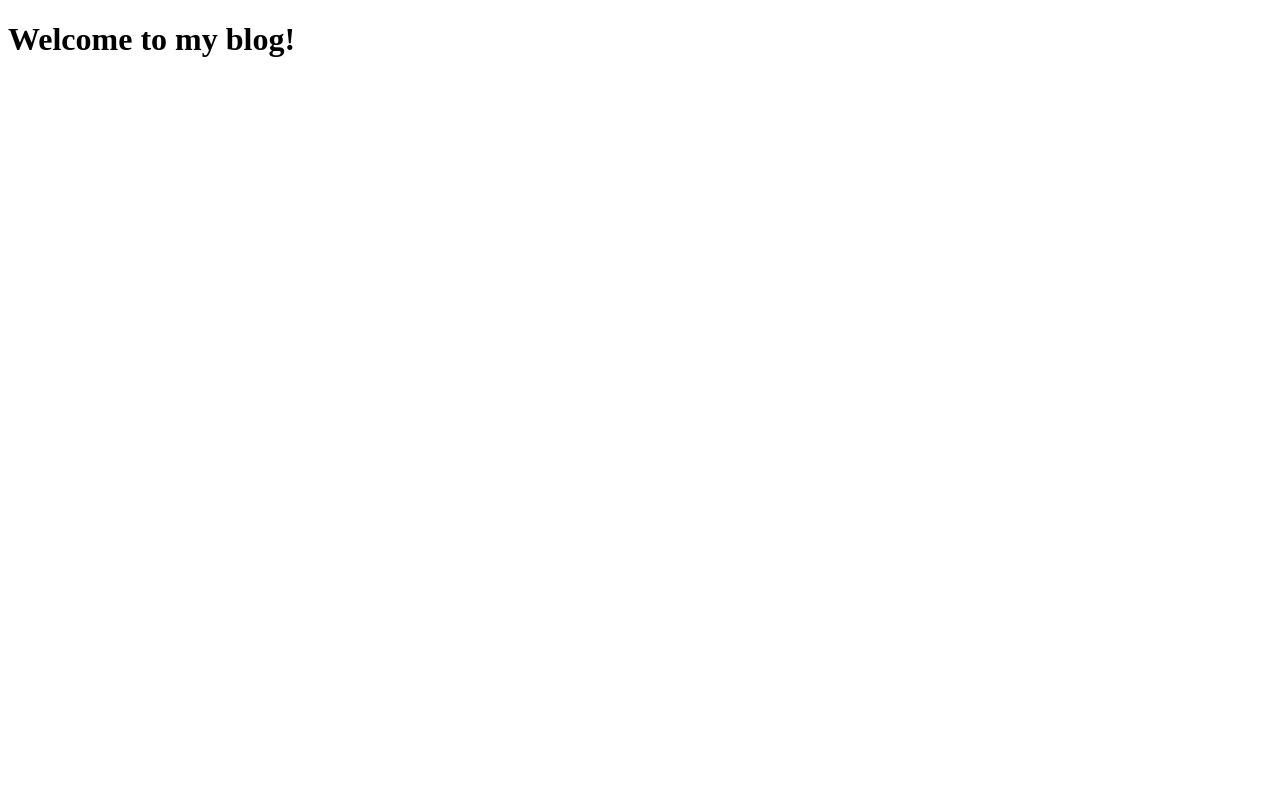
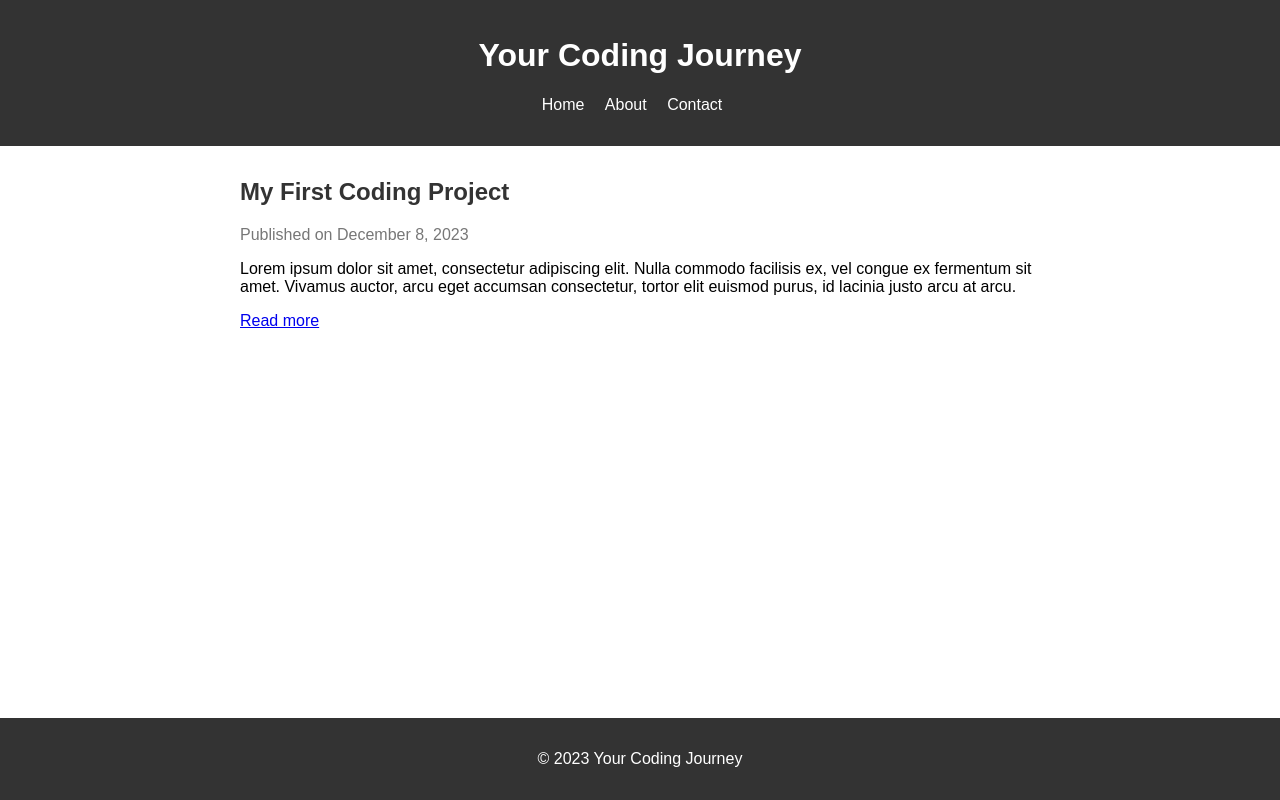
Before and after one commit to miflow13/blog, a plain HTML site: page index.html in a window 1280 px wide. Drawn offline with Linux system fonts and the light colour scheme.

Commit message:
Add blog boilerplate

```diff
--- a/index.html
+++ b/index.html
@@ -3,9 +3,39 @@
 <head>
     <meta charset="UTF-8">
     <meta name="viewport" content="width=device-width, initial-scale=1.0">
-    <title>My Blog v0.1</title>
+    <link rel="stylesheet" href="styles.css">
+    <title>Your Coding Journey</title>
 </head>
 <body>
-    <h1>Welcome to my blog!</h1>
+    <header>
+        <h1>Your Coding Journey</h1>
+        <nav>
+            <ul>
+                <li><a href="#">Home</a></li>
+                <li><a href="#">About</a></li>
+                <li><a href="#">Contact</a></li>
+            </ul>
+        </nav>
+    </header>
+
+    <main>
+        <article>
+            <h2>My First Coding Project</h2>
+            <p class="metadata">Published on December 8, 2023</p>
+            <p>
+                Lorem ipsum dolor sit amet, consectetur adipiscing elit. Nulla commodo facilisis ex,
+                vel congue ex fermentum sit amet. Vivamus auctor, arcu eget accumsan consectetur, tortor
+                elit euismod purus, id lacinia justo arcu at arcu.
+            </p>
+            <a href="#">Read more</a>
+        </article>
+
+        <!-- Add more articles as needed -->
+
+    </main>
+
+    <footer>
+        <p>&copy; 2023 Your Coding Journey</p>
+    </footer>
 </body>
 </html>
--- /dev/null
+++ b/styles.css
@@ -0,0 +1,55 @@
+body {
+    font-family: Arial, sans-serif;
+    margin: 0;
+    padding: 0;
+}
+
+header {
+    background-color: #333;
+    color: #fff;
+    padding: 1em;
+    text-align: center;
+}
+
+nav ul {
+    list-style: none;
+    padding: 0;
+}
+
+nav li {
+    display: inline;
+    margin-right: 1em;
+}
+
+nav a {
+    text-decoration: none;
+    color: #fff;
+}
+
+main {
+    max-width: 800px;
+    margin: 2em auto;
+    padding: 0 1em;
+}
+
+article {
+    margin-bottom: 2em;
+}
+
+h2 {
+    color: #333;
+}
+
+.metadata {
+    color: #777;
+}
+
+footer {
+    background-color: #333;
+    color: #fff;
+    text-align: center;
+    padding: 1em 0;
+    position: fixed;
+    bottom: 0;
+    width: 100%;
+}
```
Also changed, not shown: style.css (deleted).
